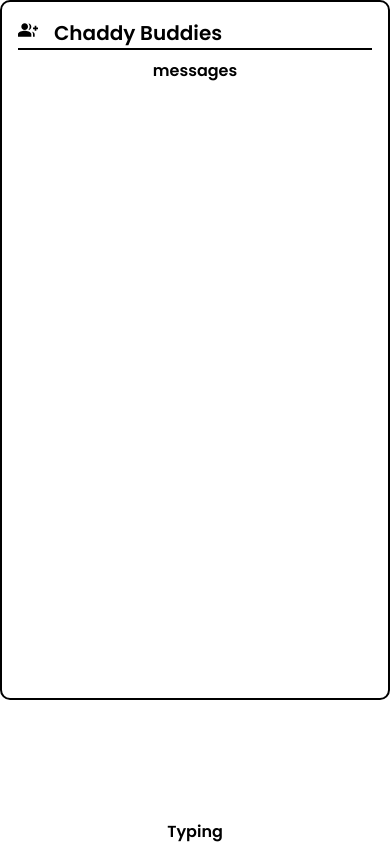
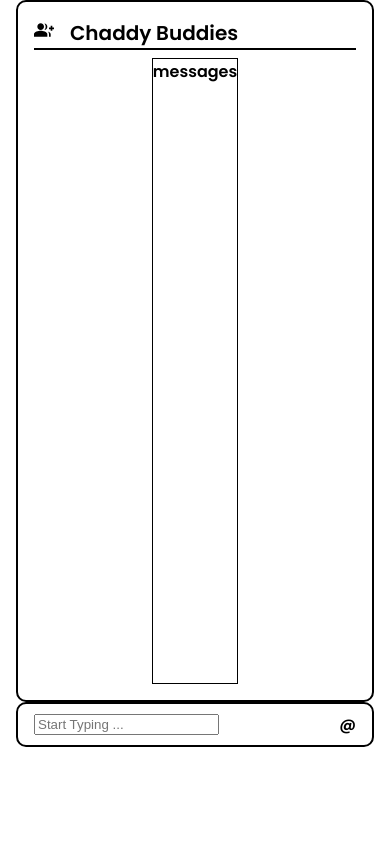
Before and after one commit to AbdulRazzak6478/chataap-frontend, a React (Vite) app: page /1/groups/1 in a window 390 px wide. Built offline with nearby package versions, Linux system fonts and the light colour scheme; some icons are missing.

Commit message:
typing box added , responsive too

```diff
--- /dev/null
+++ b/src/components/Chats/TypingBox.jsx
@@ -0,0 +1,16 @@
+import React from 'react'
+
+const TypingBox = () => {
+  return (
+    <>
+        <div className="typing-box">
+            {/* <div className=""> */}
+                <input type="text" className='' placeholder='Start Typing ...' />
+                <div className="send-icon">@</div>
+            {/* </div> */}
+        </div>
+    </>
+  )
+}
+
+export default TypingBox
--- a/src/pages/GroupChat.jsx
+++ b/src/pages/GroupChat.jsx
@@ -3,11 +3,13 @@ import Header from '../components/Home/Header'
 import { MdGroupAdd } from 'react-icons/md'
 import { SlOptionsVertical } from 'react-icons/sl'
 import { FaCircleArrowRight } from "react-icons/fa6";
+import TypingBox from '../components/Chats/TypingBox';
 
 const GroupChat = () => {
   return (
     <>
         <Header />
+        <div className="container">
             <div className="group-chat-box">
                 <div className="group-header">
                     <div className="grp-head">
@@ -20,10 +22,9 @@ const GroupChat = () => {
                 </div>
                 <div className="chats-container">
                     messages
-                <div className="message-box">
-                    Typing
                 </div>
             </div>
+            <TypingBox />
         </div>
     </>
   )
--- a/src/styles/GroupChat.css
+++ b/src/styles/GroupChat.css
@@ -1,4 +1,7 @@
 
+.container{
+    margin: 0 1rem;
+}
 
 .group-chat-box{
     max-width: 700px;
@@ -11,6 +14,7 @@
     border:2px solid black;
     border-radius: 10px;
     padding: 1rem;
+    /* width: 95%; */
 }
 
 .group-header{
@@ -31,11 +35,16 @@
 .chats-container{
     margin-top: 0.5rem;
     height:calc(100vh - 220px);
-    /* position: relative; */
+   border:1px solid black;
 }
-.message-box{
-    position: absolute;
-    bottom: 0px;
-    left:50%;
-    transform: translate(-50%);
+
+.typing-box{
+    max-width: 700px;
+    margin: 0 auto;
+    display: flex;
+    justify-content: space-between;
+    align-items: center;
+    border:2px solid black;
+    padding: 0.5rem 1rem;
+    border-radius: 10px;
 }
```
Lines whose indentation alone changed are shown as unchanged.
